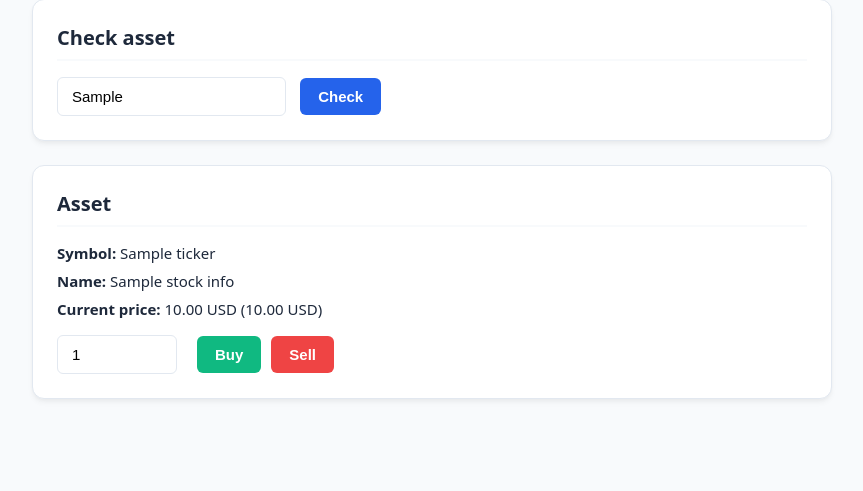
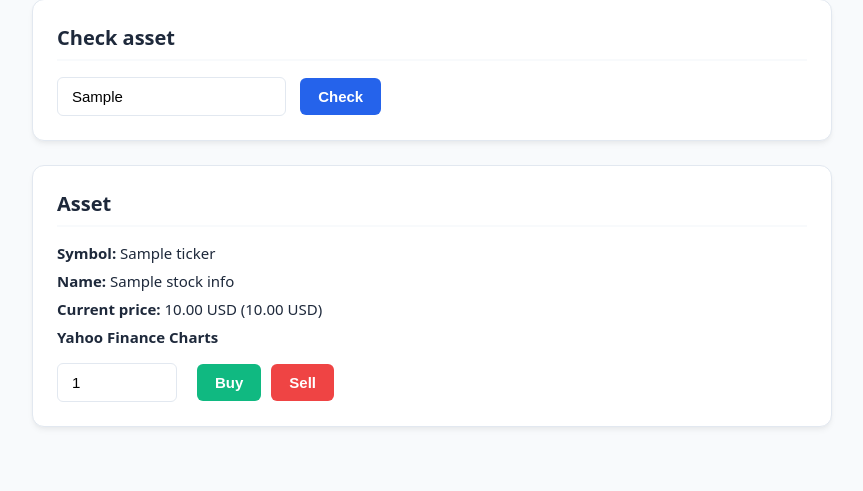
Before and after one commit to Kuba290/market-sim, a Flask app: template templates/index.html in a window 1280 px wide. Shown: the part 478-969 px from the top of the page, without its empty margins (208-1071 px from the left). Before the commit the page ends 878 px from the top, so only its background shows below. Run offline with Flask 3, Linux system fonts and the light colour scheme; the template is opened without the code that fills it: most values are stand-ins (such as "Sample title", 1, 10 or a date in 2020).

Commit message:
link to Yahoo charts

```diff
--- a/templates/index.html
+++ b/templates/index.html
@@ -189,6 +189,14 @@
         font-style: italic;
         margin: 0;
       }
+      a {
+        text-decoration: none;
+        color: var(--text-main);
+        transition: 0.3s;
+      }
+      a:hover {
+        text-decoration: underline;
+      }
     </style>
   </head>
   <body>
@@ -273,6 +281,7 @@
                 ({{ "%.2f"|format(stock_info.price_in_USD) }} USD)
               {% endif %}
             </div>
+            <div><strong><a href="https://finance.yahoo.com/quote/{{stock_info.ticker}}/">Yahoo Finance Charts</a></strong></div>
           </div>
 
           <form action="/trade" method="POST" style="display: flex; align-items: center; gap: 10px; margin-top: 15px;">
```
